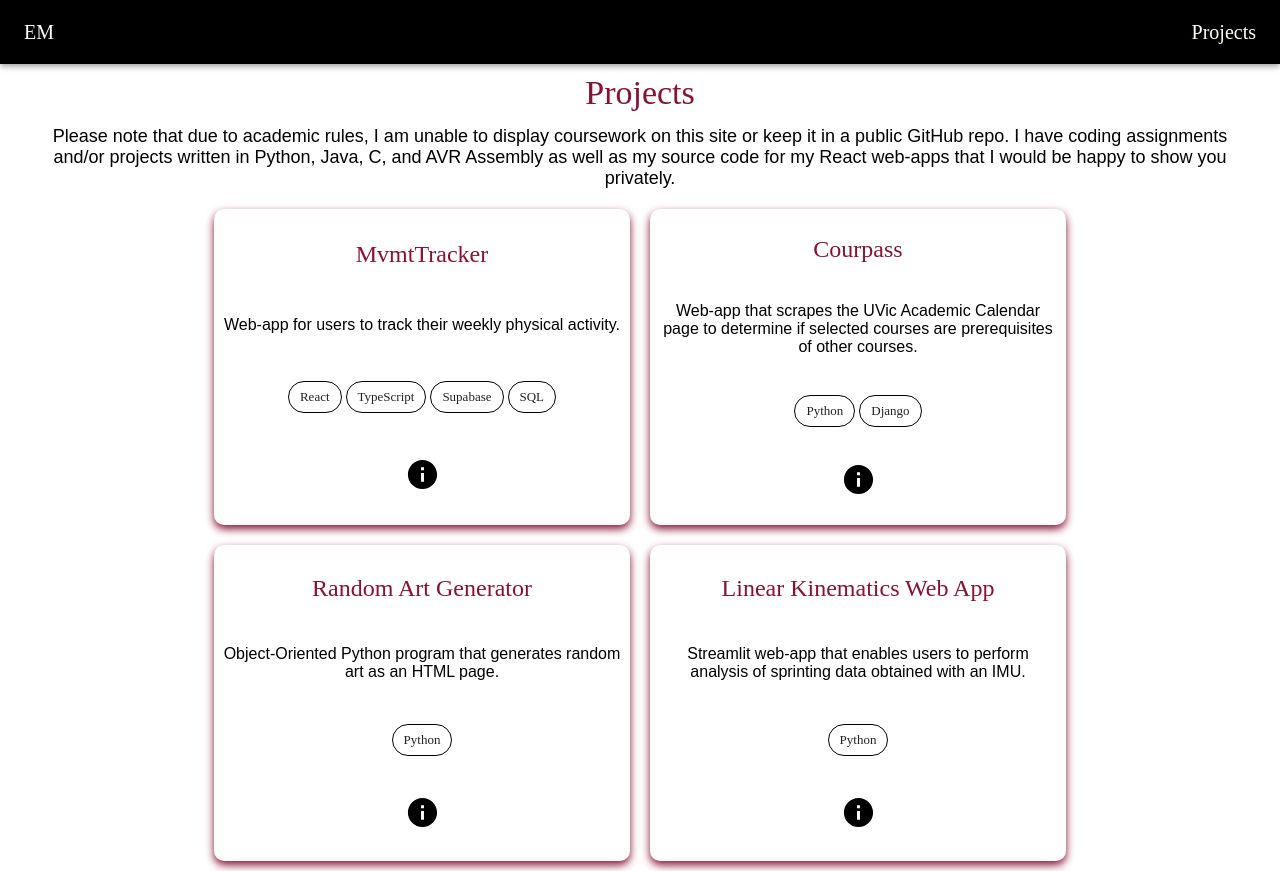
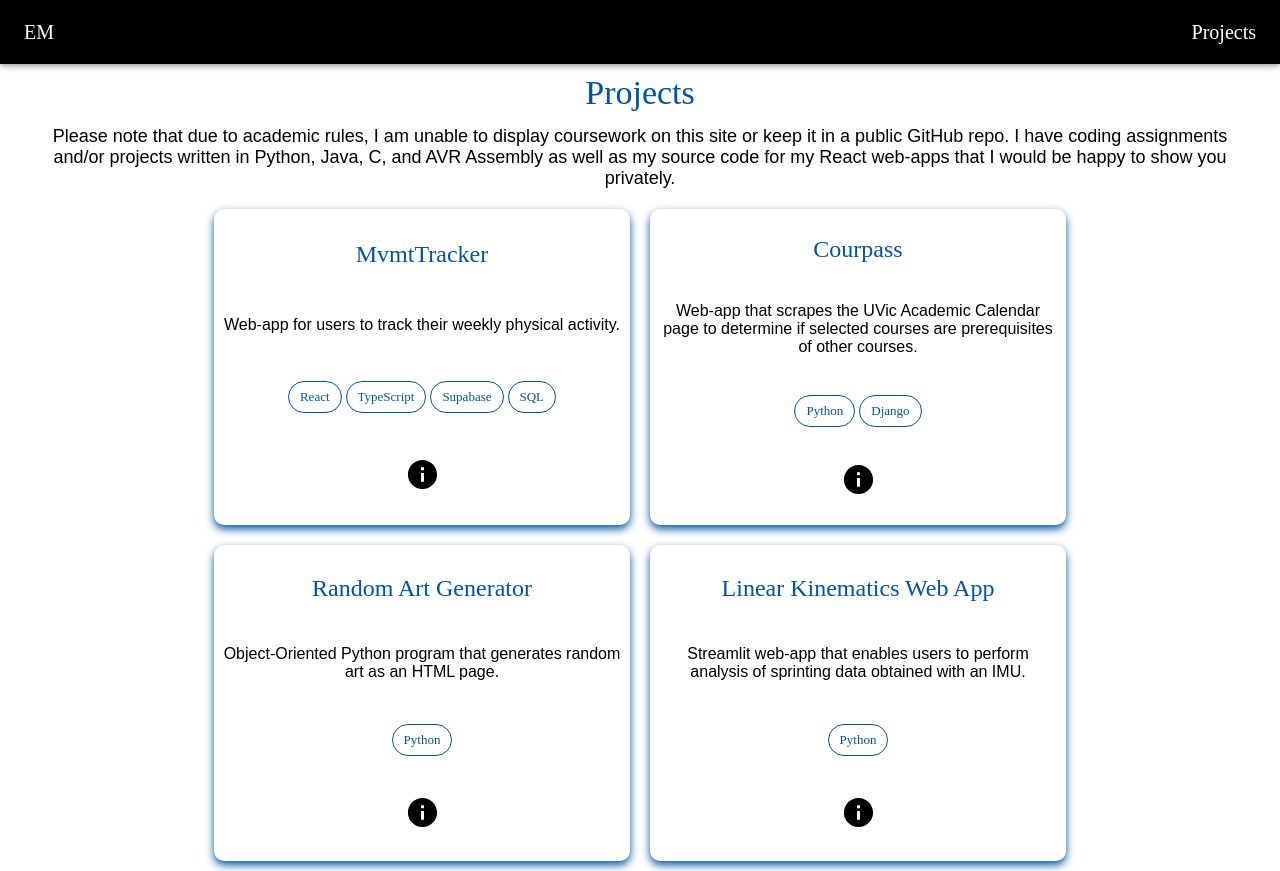
Before and after one commit to ecamartins/website, a React (Vite) app: page / in a window 1280 px wide. Both pictures are taken after a click on the element "Projects". Built offline with nearby package versions, Linux system fonts and the light colour scheme; a web font is replaced by a local one.

Commit message:
refactor: contrastText to light blue and add secondary colour for homepage contrast

```diff
--- a/src/App.scss
+++ b/src/App.scss
@@ -47,7 +47,7 @@ body {
                     border-radius: 10px;
                     margin: 10px;
                     padding: 8px;
-                    box-shadow: 0 4px 8px 0 #891131;
+                    box-shadow: 0 4px 8px 0 #0054A4;
                     background-color: #FFFFFF;
 
                     .project-card-description {
--- a/src/App.tsx
+++ b/src/App.tsx
@@ -13,7 +13,10 @@ function App() {
             primary: {
                 main: '#000000',
                 light: '#FFFFF0',
-                contrastText: '#891131',
+                contrastText: '#0054A4',
+            },
+            secondary: {
+                main: '#027ff5',
             }
         },
         typography: {
--- a/src/HomePage.tsx
+++ b/src/HomePage.tsx
@@ -29,7 +29,7 @@ export const HomePage: React.FC<PageDetails> = React.memo(({ show }) => {
                 <div id="home-page-description">Software Development Engineer @ AMD</div>
                 <div className="job-description">
                     <div>Working on Stream-K in ROCm's Composable Kernel Library </div>
-                    <a href="https://github.com/Rocm/composable_kernel" target="_blank"><LaunchIcon fontSize="small" sx={iconLinkStyles("primary.light")} /></a>
+                    <a href="https://github.com/Rocm/composable_kernel" target="_blank"><LaunchIcon fontSize="small" sx={iconLinkStyles("primary.light", "secondary.main")} /></a>
                 </div>
                 <div className="research-interests-section">
                     <span>Research Interests:</span>
@@ -37,12 +37,12 @@ export const HomePage: React.FC<PageDetails> = React.memo(({ show }) => {
                 </div>
                 <div className="homepage-resume-section">
                     <span>Resume </span>
-                    <a href="https://drive.google.com/file/d/1SEU-4aLGxZmMgd_DNmCVngiR2dB9fTbG/view?usp=sharing" target="_blank"><LaunchIcon fontSize="small" sx={iconLinkStyles("primary.light")} /></a>
+                    <a href="https://drive.google.com/file/d/1SEU-4aLGxZmMgd_DNmCVngiR2dB9fTbG/view?usp=sharing" target="_blank"><LaunchIcon fontSize="small" sx={iconLinkStyles("primary.light", "secondary.main")} /></a>
                 </div>
                 <div className="homepage-icons-container">
-                    <a href="mailto: ecamartins@gmail.com"><EmailIcon fontSize="large" sx={iconLinkStyles("primary.light")} /></a>
-                    <a href="https://github.com/ecamartins" target="_blank"><GitHubIcon fontSize="large" sx={iconLinkStyles("primary.light")} /></a>
-                    <a href="https://linkedin.com/in/emily-martins-a36a10299" target="_blank"><LinkedInIcon fontSize="large" sx={iconLinkStyles("primary.light")} /></a>
+                    <a href="mailto: ecamartins@gmail.com"><EmailIcon fontSize="large" sx={iconLinkStyles("primary.light", "secondary.main")} /></a>
+                    <a href="https://github.com/ecamartins" target="_blank"><GitHubIcon fontSize="large" sx={iconLinkStyles("primary.light", "secondary.main")} /></a>
+                    <a href="https://linkedin.com/in/emily-martins-a36a10299" target="_blank"><LinkedInIcon fontSize="large" sx={iconLinkStyles("primary.light", "secondary.main")} /></a>
                 </div>
             </div>
             <div className="homepage-footer-credit">
--- a/src/ProjectCard.tsx
+++ b/src/ProjectCard.tsx
@@ -15,7 +15,7 @@ export const ProjectCard: React.FC<ProjectCardProps> = React.memo(({ title, desc
     const [openDialog, setOpenDialog] = useState<boolean>(false);
 
     const chips = useMemo(() => {
-        return chipLabels.map(label => <Chip label={label} variant="outlined" sx={{ borderColor: "primary.main", margin: "2px" }} />)
+        return chipLabels.map(label => <Chip label={label} variant="outlined" sx={{ borderColor: "primary.contrastText", color: "primary.contrastText", margin: "2px", borderWidth: 1.5 }} />)
     }, []);
 
     return (
@@ -31,7 +31,7 @@ export const ProjectCard: React.FC<ProjectCardProps> = React.memo(({ title, desc
                     {chips}
                 </div>
                 <div className="project-card-icon">
-                    <InfoIcon fontSize="large" sx={{ color: "primary.main", "&:hover": { color: "primary.contrastText" }, cursor: "pointer" }} onClick={() => setOpenDialog(true)} />
+                    <InfoIcon fontSize="large" sx={{ color: "primary.main", "&:hover": { color: "secondary.main" }, cursor: "pointer" }} onClick={() => setOpenDialog(true)} />
                 </div>
             </div>
             <ProjectCardDialog open={openDialog} onCloseClick={() => setOpenDialog(false)} title={title} dialogDescription={dialogDescription} sourceCodeLink={sourceCodeLink} projectLink={projectLink} additionalInfo={additionalInfo} />
--- a/src/ProjectCardDialog.tsx
+++ b/src/ProjectCardDialog.tsx
@@ -45,7 +45,7 @@ export const ProjectCardDialog: React.FC<ProjectCardDialogProps> = React.memo(({
                         position: 'absolute',
                         right: 8,
                         top: 8,
-                        ...iconLinkStyles("primary.main")
+                        ...iconLinkStyles("primary.main", "secondary.main")
                     }}
                 >
                     <CloseIcon />
@@ -56,8 +56,8 @@ export const ProjectCardDialog: React.FC<ProjectCardDialogProps> = React.memo(({
                         {additionalInfo}
                     </div>
                     <div className="project-card-dialog-icons-container">
-                        {sourceCodeLink && <Tooltip title="project repo" placement="left"><a href={sourceCodeLink} target="_blank"><GitHubIcon fontSize="large" sx={iconLinkStyles("primary.main")} /></a></Tooltip>}
-                        {projectLink && <Tooltip title="project link" placement="right"><a href={projectLink} target="_blank"><LaunchIcon fontSize="large" sx={iconLinkStyles("primary.main")} /></a></Tooltip>}
+                        {sourceCodeLink && <Tooltip title="project repo" placement="left"><a href={sourceCodeLink} target="_blank"><GitHubIcon fontSize="large" sx={iconLinkStyles("primary.main", "secondary.main")} /></a></Tooltip>}
+                        {projectLink && <Tooltip title="project link" placement="right"><a href={projectLink} target="_blank"><LaunchIcon fontSize="large" sx={iconLinkStyles("primary.main", "secondary.main")} /></a></Tooltip>}
                     </div>
                 </DialogContent>
             </Dialog>
--- a/src/utils/common.ts
+++ b/src/utils/common.ts
@@ -4,9 +4,9 @@ export interface PageDetails {
 
 export type AppPageType = "PROJECTS" | "HOME";
 
-export const iconLinkStyles = (color: string) => ({
+export const iconLinkStyles = (color: string, contrastText: string = "primary.contrastText") => ({
     color: color,
     "&:hover": {
-        color: "primary.contrastText",
+        color: contrastText,
     },
 });
```
